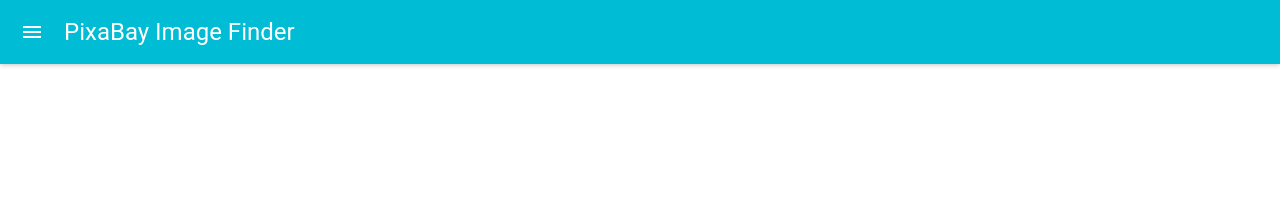
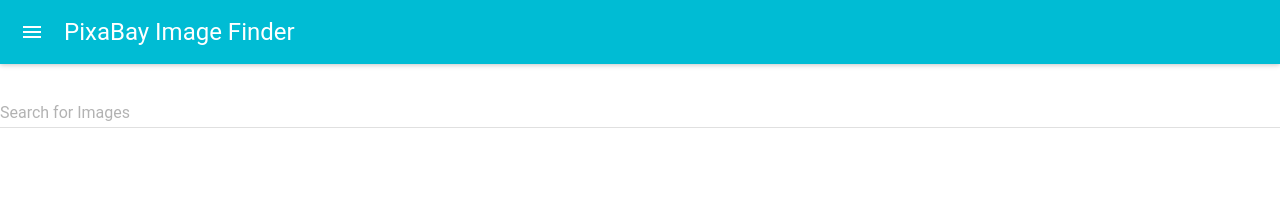
Before and after one commit to shannonking0216/react-material-ui-pixabay-api, a React (Create React App) app in the folder pixabay-image-finder/: page / in a window 1280 px wide. Shown: the top 200 px of the page. Built offline with nearby package versions, Linux system fonts and the light colour scheme.

Commit message:
updated text field on Search.js

```diff
--- a/pixabay-image-finder/src/App.js
+++ b/pixabay-image-finder/src/App.js
@@ -1,6 +1,7 @@
 import React, {Component} from "react";
 import MuiThemeProvider from "material-ui/styles/MuiThemeProvider";
 import NavBar from "./components/navbar/NavBar";
+import Search from "./components/search/Search";
 
 import "./App.css";
 
@@ -10,6 +11,7 @@
       <MuiThemeProvider>
         <div>
           <NavBar />
+          <Search />
         </div>
       </MuiThemeProvider>
     );
--- a/pixabay-image-finder/src/components/search/Search.js
+++ b/pixabay-image-finder/src/components/search/Search.js
@@ -0,0 +1,29 @@
+import React, { Component } from "react";
+import TextField from "material-ui/TextField";
+import SelectField from "material-ui/SelectField";
+
+class Search extends Component {
+  state = {
+    searchText: "",
+    amount: 15,
+    apiUrl: "https://pixabay.com/api",
+    apiKey: "13866985-b0d36856b22e5dd4d0662a012",
+    images: []
+  };
+
+  render() {
+    return (
+      <div>
+        <TextField
+            name="searchText"
+            value={this.state.searchText}
+            onChange={this.onTextChange}
+            floatingLabelText="Search for Images"
+            fullWidth={true}
+        />
+      </div>
+    );
+  }
+}
+
+export default Search;
```
